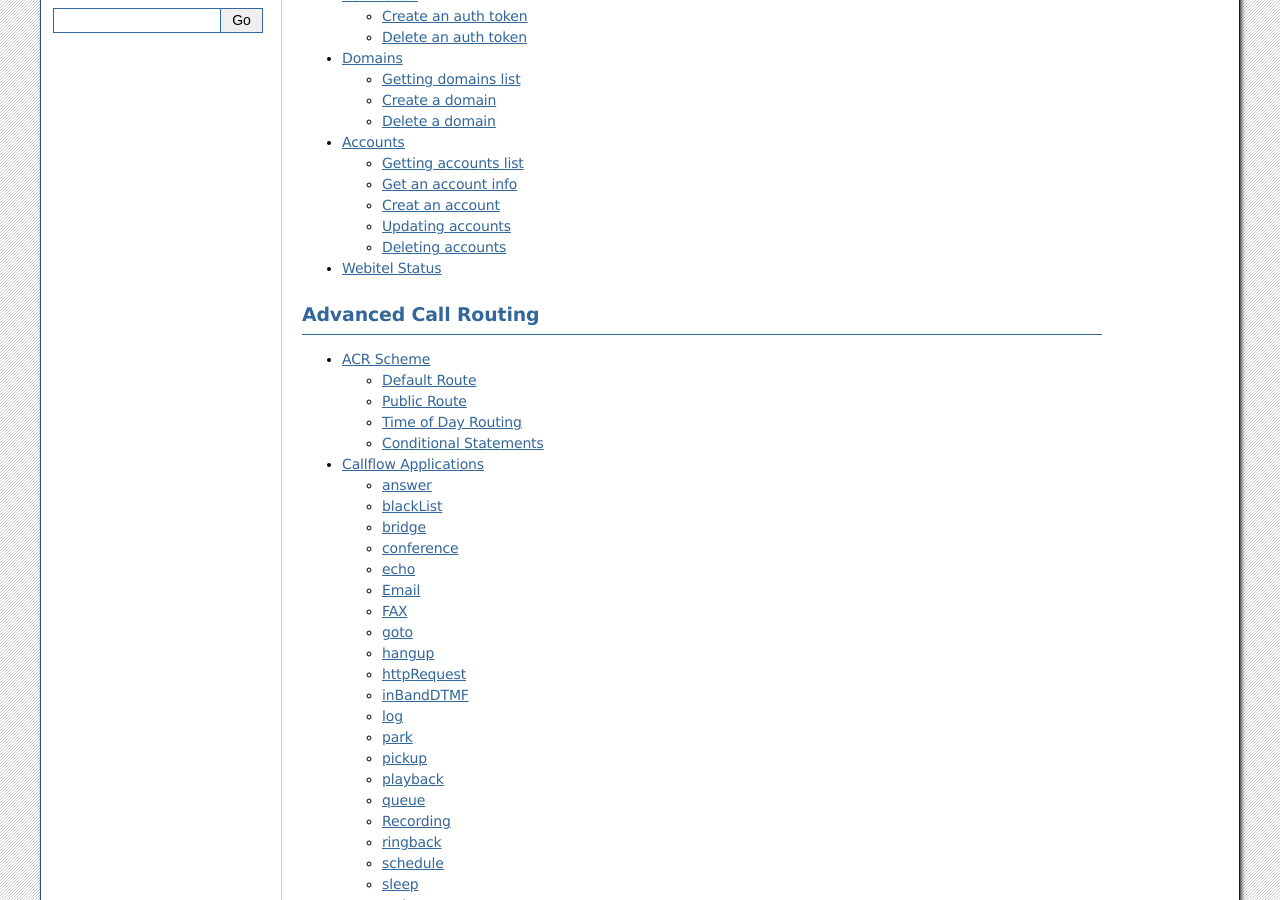
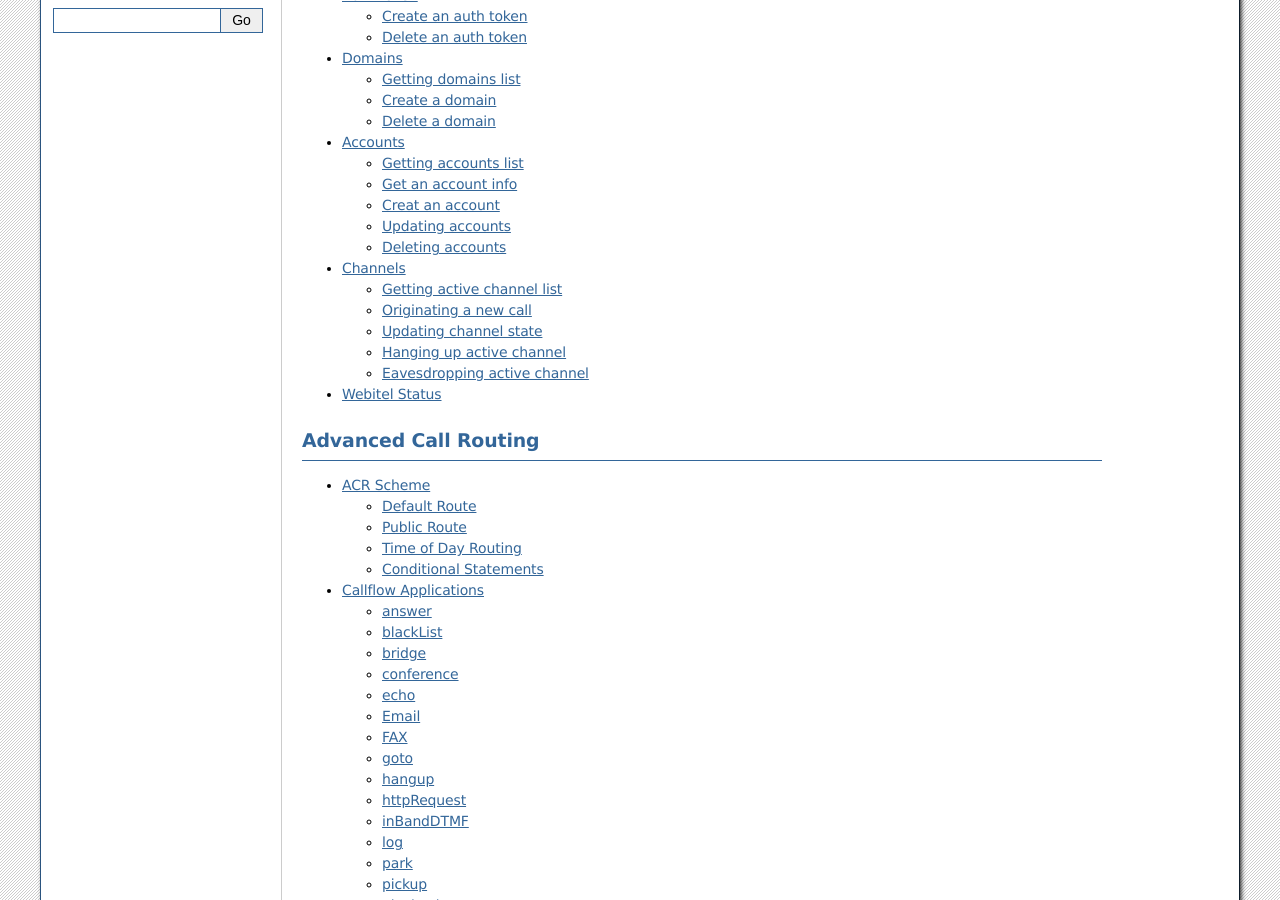
Before and after one commit to webitel/docs-en, a Sphinx documentation site: the page built from source/index.rst, in a window 1280 px wide and 900 px high, scrolled down 354 px. Built offline with Sphinx 7.4.7, drawn with Linux system fonts in a browser that asks for light colours; some of the changed lines change nothing that is shown.

Commit message:
Channel rest api

```diff
--- a/source/index.rst
+++ b/source/index.rst
@@ -15,6 +15,7 @@ RESTful HTTP API v2
    auth-token
    restful-http-api-domains
    restful-http-api-accounts
+   restful-http-api-channels
    restful-http-api-misc
 
 Advanced Call Routing
--- /dev/null
+++ b/source/restful-http-api-channels.rst
@@ -0,0 +1,232 @@
+.. _restful-http-api-channels:
+
+Channels
+========
+
+Getting active channel list
++++++++++++++++++++++++++++
+
+.. http:get:: /api/v2/channels
+
+   **Example request**:
+
+   .. sourcecode:: http
+
+      GET /api/v2/channels HTTP/1.1
+      X-Access-Token: eyJ0eXAiOiJKV1QiLCJhbGciOiJIUzI1NiJ9.eyJleHAiOjE0NDIwMDIxNzkzNTh9.pKXWfzXqbp8FMbOKocNaSlT1bYq4Xqzol-0kEXOY0_s
+      X-Key: 8fd26a17-eb28-4c74-aa6f-a3794f4f466c
+
+   **Example response**:
+
+   .. sourcecode:: http
+
+      HTTP/1.1 200 OK
+
+        {
+        "status":"OK",
+        "data":{
+            "row_count":1,
+            "rows":[{
+                "uuid":"d16592f8-e9c2-409d-a994-13c033b282ab",
+                "direction":"inbound",
+                "created":"2015-09-06 20:05:11",
+                "created_epoch":"1441569911",
+                "name":"sofia/internal/201@10.10.10.144",
+                "state":"CS_EXECUTE",
+                "cid_name":"201",
+                "cid_num":"201",
+                "ip_addr":"93.75.208.227",
+                "dest":"00",
+                "application":"conference",
+                "application_data":"10.10.10.144@video-mcu-stereo",
+                "dialplan":"XML",
+                "context":"default",
+                "read_codec":"L16","read_rate":"48000",
+                "read_bit_rate":"768000",
+                "write_codec":"opus",
+                "write_rate":"48000",
+                "write_bit_rate":"0",
+                "secure":"",
+                "hostname":"webitel",
+                "presence_id":"201@10.10.10.144",
+                "presence_data":"",
+                "callstate":"ACTIVE",
+                "callee_name":"",
+                "callee_num":"",
+                "callee_direction":"",
+                "call_uuid":"",
+                "sent_callee_name":"",
+                "sent_callee_num":"",
+                "initial_cid_name":"201",
+                "initial_cid_num":"201",
+                "initial_ip_addr":"93.75.208.227",
+                "initial_dest":"00",
+                "initial_dialplan":"XML",
+                "initial_context":"default"}]
+            }
+        }
+
+   :reqheader X-Key and X-Access-Token: :ref:`auth-token`
+   :statuscode 200: No error
+
+   ::
+
+    curl -XGET -H 'X-Access-Token: eyJ0eXAiOiJKV1QiLCJhbGciOiJIUzI1NiJ9.eyJleHAiOjE0NDIxNzA0NDk2NTB9.WqTx_dpbuTyp-l8w6rmQhzoatI-qPRkoM-hmxXTAzaU' -H 'X-Key: bed5ea60-84e7-4eba-b6ad-e3a23f220be1' "https://api.webitel.com:10022/api/v2/channels"
+
+Originating a new call
+++++++++++++++++++++++
+
+.. http:post:: /api/v2/channels
+
+   **Example request**:
+
+   .. sourcecode:: http
+
+      POST /api/v2/channels HTTP/1.1
+      Content-Type: application/json
+      X-Access-Token: eyJ0eXAiOiJKV1QiLCJhbGciOiJIUzI1NiJ9.eyJleHAiOjE0NDIwMDIxNzkzNTh9.pKXWfzXqbp8FMbOKocNaSlT1bYq4Xqzol-0kEXOY0_s
+      X-Key: 8fd26a17-eb28-4c74-aa6f-a3794f4f466c
+
+        {
+            "calledId":"00",
+            "callerId": "201@10.10.10.144",
+            "auto_answer_param": "sip_h_Call-Info=answer-after=0"
+        }
+
+   **Example response**:
+
+   .. sourcecode:: http
+
+      HTTP/1.1 200 OK
+
+        {
+            "status":"OK",
+            "info":"+OK d917a647-7378-4b02-a3e6-0c24cc7feeac\n",
+        }
+
+
+   :<json string calledId: Destination number.
+   :<json string callerId: Call from user.
+   :<json string auto_answer_param: SIP auto answer header.
+   :reqheader X-Key and X-Access-Token: :ref:`auth-token`
+   :reqheader Content-Type: `application/json`
+   :statuscode 200: No error
+   :statuscode 400: Bad request
+
+   ::
+
+    curl -XPOST -H 'X-Access-Token: eyJ0eXAiOiJKV1QiLCJhbGciOiJIUzI1NiJ9.eyJleHAiOjE0NDIxNzUxMjk5ODF9.DFtcez2ntKLsTsQ5SHYtlwXLf9UC3UbxfMIFRZlCgOE' -H 'X-Key: 1809dfa7-243c-49a6-a5ef-67f9d9565f3f'  -H 'Content-Type: application/json' -d '{"calledId":"00","callerId": "201@10.10.10.144","auto_answer_param": "sip_h_Call-Info=answer-after=0"}' "https://api.webitel.com:10022/api/v2/channels"
+
+Updating channel state
+++++++++++++++++++++++
+
+.. http:put:: /api/v2/channels/(channel_id)
+
+   **Example request**:
+
+   .. sourcecode:: http
+
+      PUT /api/v2/channels/6efeb018-7356-4a2b-9ffc-78e78a9b8c47 HTTP/1.1
+      Content-Type: application/json
+      X-Access-Token: eyJ0eXAiOiJKV1QiLCJhbGciOiJIUzI1NiJ9.eyJleHAiOjE0NDIwMDIxNzkzNTh9.pKXWfzXqbp8FMbOKocNaSlT1bYq4Xqzol-0kEXOY0_s
+      X-Key: 8fd26a17-eb28-4c74-aa6f-a3794f4f466c
+
+        {
+            "state": "hold"
+        }
+
+   **Example response**:
+
+   .. sourcecode:: http
+
+      HTTP/1.1 200 OK
+
+        {
+            "status":"OK",
+            "info":"+OK Success\n",
+        }
+
+   :param uuid channel_id: The channel uuid.
+   :reqheader X-Key and X-Access-Token: :ref:`auth-token`
+   :reqheader Content-Type: `application/json`
+   :<json string state: hold or unhold active channel.
+   :statuscode 200: No error
+   :statuscode 400: Bad request
+
+   ::
+
+    curl -XPUT  -H 'X-Access-Token: eyJ0eXAiOiJKV1QiLCJhbGciOiJIUzI1NiJ9.eyJleHAiOjE0NDIxNzUxMjk5ODF9.DFtcez2ntKLsTsQ5SHYtlwXLf9UC3UbxfMIFRZlCgOE' -H 'X-Key: 1809dfa7-243c-49a6-a5ef-67f9d9565f3f'  -H 'Content-Type: application/json' -d '{"state": "hold"}'  "https://api.webitel.com:10022/api/v2/channels/6efeb018-7356-4a2b-9ffc-78e78a9b8c47"
+
+Hanging up active channel
++++++++++++++++++++++++++
+
+.. http:delete:: /api/v2/channels/(channel_id)
+
+   **Example request**:
+
+   .. sourcecode:: http
+
+      DELETE /api/v2/channels/d917a647-7378-4b02-a3e6-0c24cc7feeac HTTP/1.1
+      X-Access-Token: eyJ0eXAiOiJKV1QiLCJhbGciOiJIUzI1NiJ9.eyJleHAiOjE0NDIwMDIxNzkzNTh9.pKXWfzXqbp8FMbOKocNaSlT1bYq4Xqzol-0kEXOY0_s
+      X-Key: 8fd26a17-eb28-4c74-aa6f-a3794f4f466c
+
+   **Example response**:
+
+   .. sourcecode:: http
+
+      HTTP/1.1 200 OK
+
+        {
+            "status":"OK",
+            "info":"+OK\n",
+        }
+
+   :param uuid channel_id: The channel uuid.
+   :reqheader X-Key and X-Access-Token: :ref:`auth-token`
+   :statuscode 200: No error
+   :statuscode 400: Bad request
+
+   ::
+
+    curl -XDELETE  -H 'X-Access-Token: eyJ0eXAiOiJKV1QiLCJhbGciOiJIUzI1NiJ9.eyJleHAiOjE0NDIxNzUxMjk5ODF9.DFtcez2ntKLsTsQ5SHYtlwXLf9UC3UbxfMIFRZlCgOE' -H 'X-Key: 1809dfa7-243c-49a6-a5ef-67f9d9565f3f'  "https://api.webitel.com:10022/api/v2/channels/d917a647-7378-4b02-a3e6-0c24cc7feeac"
+
+Eavesdropping active channel
+++++++++++++++++++++++++++++
+
+.. http:post:: /api/v2/channels/(channel_id)/eavesdrop
+
+   **Example request**:
+
+   .. sourcecode:: http
+
+      POST /api/v2/channels/f09bf0d5-effe-4847-bc79-d0eb179664bc/eavesdrop HTTP/1.1
+      Content-Type: application/json
+      X-Access-Token: eyJ0eXAiOiJKV1QiLCJhbGciOiJIUzI1NiJ9.eyJleHAiOjE0NDIwMDIxNzkzNTh9.pKXWfzXqbp8FMbOKocNaSlT1bYq4Xqzol-0kEXOY0_s
+      X-Key: 8fd26a17-eb28-4c74-aa6f-a3794f4f466c
+
+        {
+            "user":"201"
+        }
+
+   **Example response**:
+
+   .. sourcecode:: http
+
+      HTTP/1.1 200 OK
+
+        {
+            "status":"OK",
+            "info":"+OK 0dc8c0b7-7d7d-45b7-be77-2e1f95c32595\n",
+        }
+
+
+   :param uuid channel_id: The channel uuid.
+   :reqheader X-Key and X-Access-Token: :ref:`auth-token`
+   :reqheader Content-Type: `application/json`
+   :<json string user: Webitel user ID for callback.
+   :statuscode 200: No error
+   :statuscode 400: Bad request
+
+   ::
+
+    curl -XPOST -H 'X-Access-Token: eyJ0eXAiOiJKV1QiLCJhbGciOiJIUzI1NiJ9.eyJleHAiOjE0NDIxNzUxMjk5ODF9.DFtcez2ntKLsTsQ5SHYtlwXLf9UC3UbxfMIFRZlCgOE' -H 'X-Key: 1809dfa7-243c-49a6-a5ef-67f9d9565f3f'  -H 'Content-Type: application/json' -d '{"user":"201"}' "https://api.webitel.com:10022/api/v2/channels/f09bf0d5-effe-4847-bc79-d0eb179664bc/eavesdrop"
```
